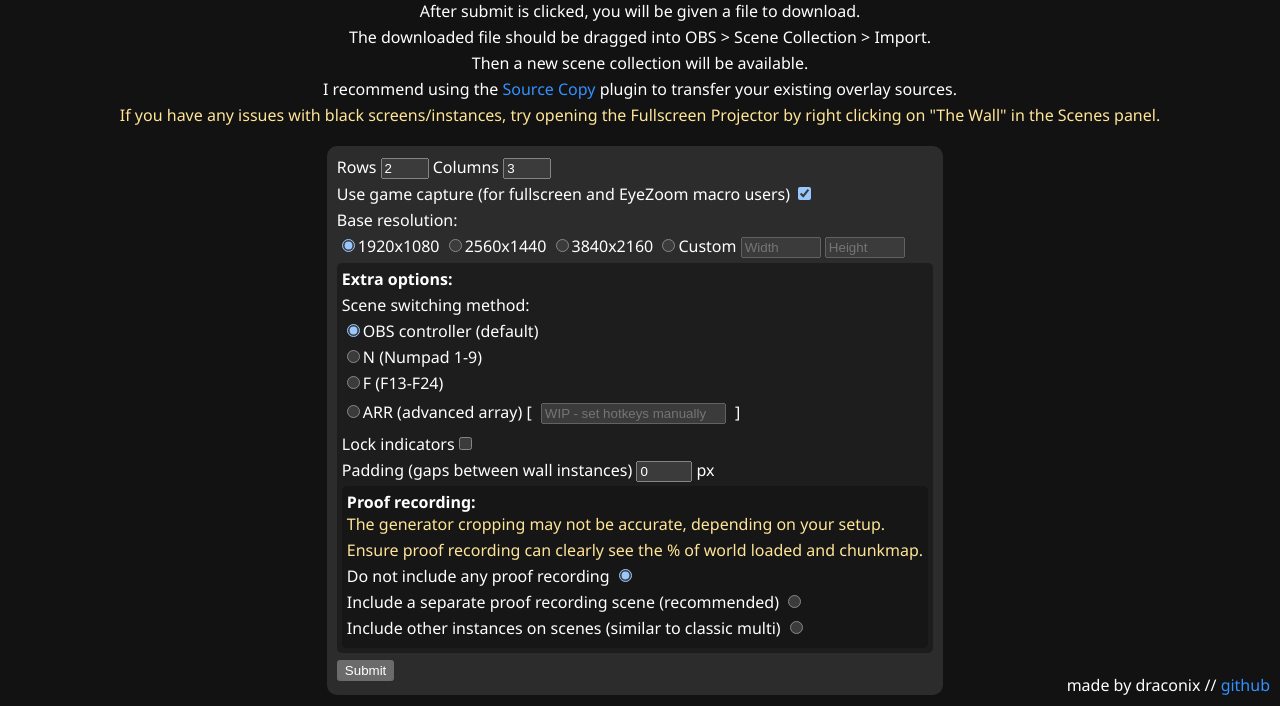
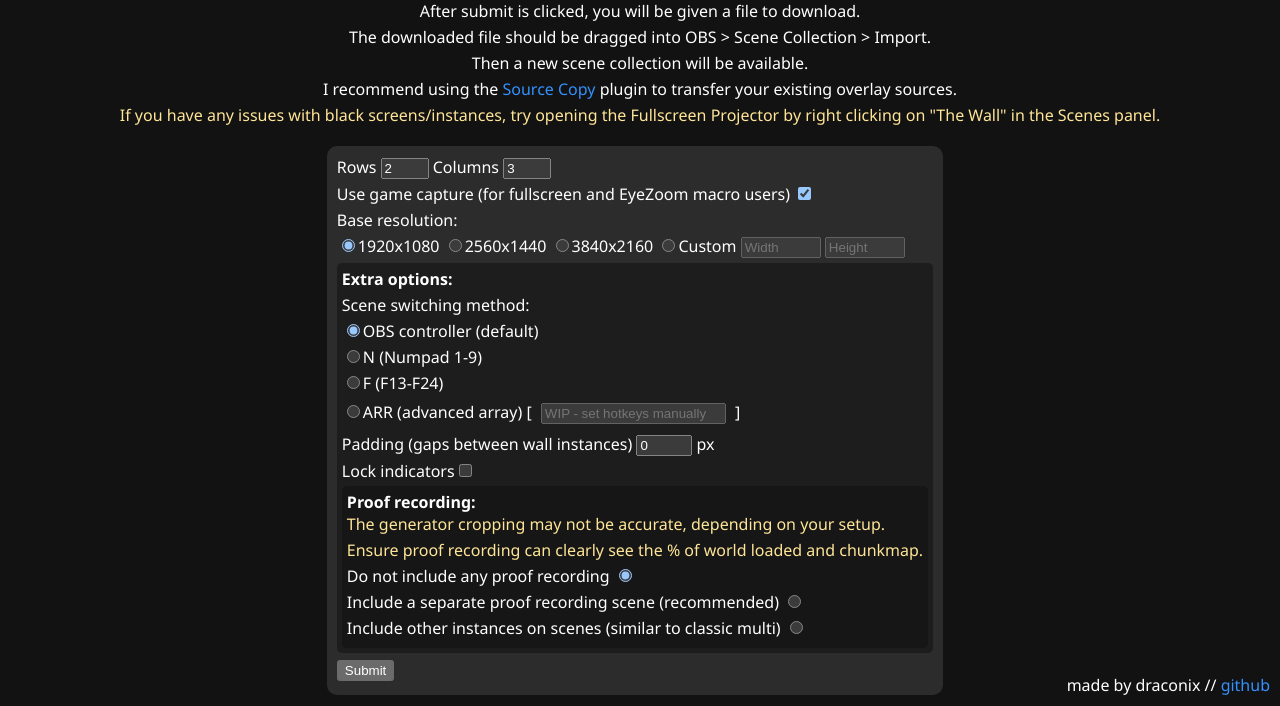
Before and after one commit to draconix6/simple-mcsr-twitch-utilities, a website: page public/wallsetup.html in a window 1280 px wide. Shown: the part 94-800 px from the top of the page. Drawn offline with Linux system fonts and the light colour scheme.

Commit message:
random stuffs

```diff
--- a/index.js
+++ b/index.js
@@ -308,10 +308,10 @@ class WallSceneCollection extends Template
 
         settings.padding = Math.floor(settings.padding);
 
+        settings.guiScale = Math.floor(settings.guiScale);
         if (settings.guiScale == 0) {
             settings.guiScale = 4;
         }
-        settings.guiScale = Math.floor(settings.guiScale);
         settings.borderless = settings.borderless == "on";
 
         this.template.name = settings.cols + "x" + settings.rows + " wall";
--- a/public/wallsetup.html
+++ b/public/wallsetup.html
@@ -4,6 +4,7 @@
         <title>wall scene maker™</title>
         <!-- <link rel="stylesheet" href="https://cdnjs.cloudflare.com/ajax/libs/animate.css/4.1.1/animate.min.css"/> -->
         <link rel="stylesheet" href="./style.css"/>
+        <link rel="icon" type="image/x-icon" href="wallicon.png">
     </head>
     <body>
         <nav>
@@ -67,6 +68,9 @@
                                 [ <input type="text" name="switchArray" id="arrayBox" placeholder="WIP - set hotkeys manually" disabled="true"></input> ]</p> <!-- '"Key1","Key2",etc.' -->
                             </p>
                         </div>
+                        <p>
+                            Padding (gaps between wall instances) <input type="number" name="padding" id="padding" min="0" max="20" value="0" required="true"></input> px
+                        </p>
                         <div>
                             <p><label>Lock indicators<input id="lockCheck" onclick="toggleLockMembers()" type="checkbox" name="locks" id="locks"></input></label></p>
                             <p>
@@ -87,9 +91,6 @@
                                 <label class="lockOptions" style="display:none;">Instance name format (for specnr macro locks) <input type="text" name="instFormat" placeholder="Instance *"></input></label>
                             </p>
                         </div>
-                            <p>
-                                Padding (gaps between wall instances) <input type="number" name="padding" id="padding" min="0" max="20" value="0" required="true"></input> px
-                            </p>
                         <div style="background-color:rgb(22, 22, 22); padding: 5px; border-radius: 5px;">
                             <strong>Proof recording:</strong>
                             <p class="highlight">The generator cropping may not be accurate, depending on your setup.</p>
@@ -101,13 +102,13 @@
                                 <label>Include a separate proof recording scene (recommended) <input type="radio" name="proof" value="scene" onclick="toggleProofMembers()"></input></label>
                             </p>
                             <p>
-                                <label>Include other instances on scenes (similar to classic multi) <input type="radio" name="proof" value="corner" onclick="toggleProofMembers()"></input></label>
+                                <label>Include other instances on scenes (similar to classic multi) <input type="radio" name="proof" value="corner" onclick="toggleProofMembers(false)"></input></label>
                             </p>
                             <!-- <p>
                                 Crop other instances to show only loading screen <input type="checkbox" name="loading" id="loading" disabled="true"></input>
                             </p> -->
                             <p>
-                                <label style = "display:none;" class="proofOptions">GUI Scale (found in minecraft settings) <input type="number" name="guiScale" min="1" max="4" placeholder="1-4"></input></label>
+                                <label style = "display:none;" class="proofOptions">GUI Scale (found in minecraft settings) <input type="number" name="guiScale" min="1" max="20" step="1"></input></label>
                             </p>
                             <p>
                                 <label style = "display:none;" class="proofOptions">Width multiplier (found in settings.ahk of macro) <input type="number" name="widthMultiplier" min="0" max="5" step="0.1" value="2.5"></input></label>
```
Also changed, not shown: public/wallicon.png (added).
